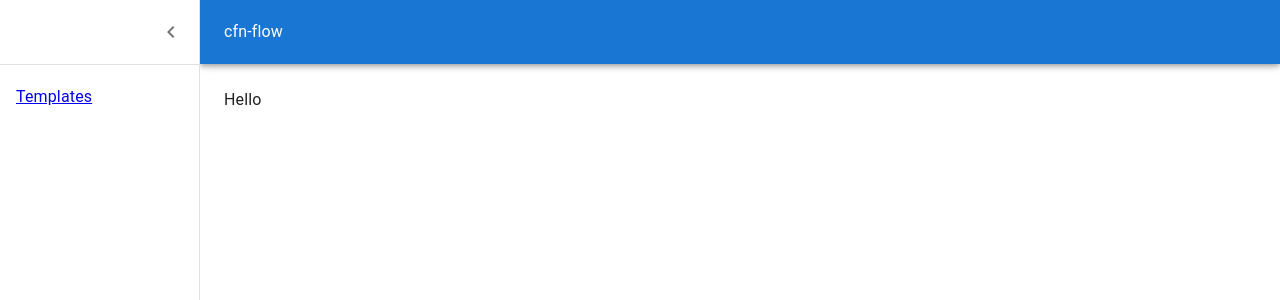
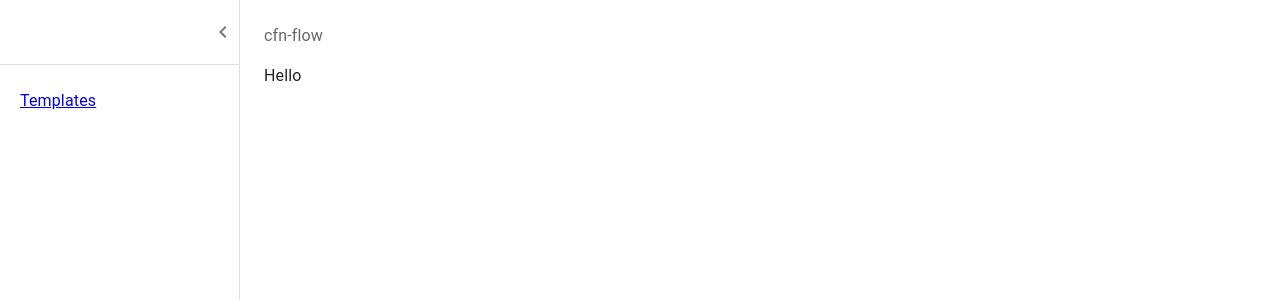
Before and after one commit to horietakehiro/cfn-flow, a React (Create React App) app in the folder cfn-flow-console/: page / in a window 1280 px wide. Both pictures are taken after a click on the button 32 px from the left and 32 px from the top of the page. Shown: the top 300 px of the page. Built offline with nearby package versions, Linux system fonts and the light colour scheme.

Commit message:
modify layout

```diff
--- a/cfn-flow-console/src/components/main.tsx
+++ b/cfn-flow-console/src/components/main.tsx
@@ -1,39 +1,47 @@
 import * as React from 'react';
-import { styled, useTheme } from '@mui/material/styles';
+import { styled, Theme, CSSObject  } from '@mui/material/styles';
 import Box from '@mui/material/Box';
-import Drawer from '@mui/material/Drawer';
+import MuiDrawer from '@mui/material/Drawer';
 import CssBaseline from '@mui/material/CssBaseline';
-import MuiAppBar, { AppBarProps as MuiAppBarProps } from '@mui/material/AppBar';
-import Toolbar from '@mui/material/Toolbar';
 import List from '@mui/material/List';
 import Typography from '@mui/material/Typography';
 import Divider from '@mui/material/Divider';
 import IconButton from '@mui/material/IconButton';
 import MenuIcon from '@mui/icons-material/Menu';
 import ChevronLeftIcon from '@mui/icons-material/ChevronLeft';
-import ChevronRightIcon from '@mui/icons-material/ChevronRight';
 import ListItem from '@mui/material/ListItem';
 import ListItemButton from '@mui/material/ListItemButton';
-import ListItemIcon from '@mui/material/ListItemIcon';
 import ListItemText from '@mui/material/ListItemText';
-import InboxIcon from '@mui/icons-material/MoveToInbox';
-import MailIcon from '@mui/icons-material/Mail';
 import { Stack } from '@mui/material';
-import { Routes, Route, NavLink } from 'react-router-dom';
+import { Routes, Route, NavLink, useLocation, Link as RouterLink } from 'react-router-dom';
+import {Breadcrumbs, Link, LinkProps} from '@mui/material'
+import NavigateNextIcon from '@mui/icons-material/NavigateNext';
 
-import { TemplatesTable, TemplatesMainMenu } from './templates';
-import { spacing } from '@mui/system';
+import { TemplatesMainMenu } from './templates';
 
-const drawerWidth = 200;
+const drawerWidth = 240;
 
-const Router = () => {
-  return (
-    <Routes>
-      <Route path="/" element={<div>Hello</div>} />
-      <Route path='/templates' element={<TemplatesMainMenu />} />
-    </Routes>
-  );
-}
+const openedMixin = (theme: Theme): CSSObject => ({
+  width: drawerWidth,
+  transition: theme.transitions.create('width', {
+    easing: theme.transitions.easing.sharp,
+    duration: theme.transitions.duration.enteringScreen,
+  }),
+  overflowX: 'hidden',
+});
+
+const closedMixin = (theme: Theme): CSSObject => ({
+  transition: theme.transitions.create('width', {
+    easing: theme.transitions.easing.sharp,
+    duration: theme.transitions.duration.leavingScreen,
+  }),
+  overflowX: 'hidden',
+  width: `calc(${theme.spacing(3)} + 1px)`,
+  [theme.breakpoints.up('sm')]: {
+    width: `calc(${theme.spacing(4)} + 1px)`,
+  },
+});
+
 
 const Main = styled('main', { shouldForwardProp: (prop) => prop !== 'open' })<{
   open?: boolean;
@@ -44,109 +52,129 @@ const Main = styled('main', { shouldForwardProp: (prop) => prop !== 'open' })<{
     easing: theme.transitions.easing.sharp,
     duration: theme.transitions.duration.leavingScreen,
   }),
-  marginLeft: `-${drawerWidth}px`,
+  // marginLeft: `-${drawerWidth}px`,
   ...(open && {
     transition: theme.transitions.create('margin', {
       easing: theme.transitions.easing.easeOut,
       duration: theme.transitions.duration.enteringScreen,
     }),
-    marginLeft: 0,
+    // marginLeft: 0,
   }),
 }));
 
-interface AppBarProps extends MuiAppBarProps {
-  open?: boolean;
-}
-
-const AppBar = styled(MuiAppBar, {
-  shouldForwardProp: (prop) => prop !== 'open',
-})<AppBarProps>(({ theme, open }) => ({
-  transition: theme.transitions.create(['margin', 'width'], {
-    easing: theme.transitions.easing.sharp,
-    duration: theme.transitions.duration.leavingScreen,
-  }),
-  ...(open && {
-    width: `calc(100% - ${drawerWidth}px)`,
-    marginLeft: `${drawerWidth}px`,
-    transition: theme.transitions.create(['margin', 'width'], {
-      easing: theme.transitions.easing.easeOut,
-      duration: theme.transitions.duration.enteringScreen,
+const Drawer = styled(MuiDrawer, { shouldForwardProp: (prop) => prop !== 'open' })(
+  ({ theme, open }) => ({
+    width: drawerWidth,
+    flexShrink: 0,
+    whiteSpace: 'nowrap',
+    boxSizing: 'border-box',
+    ...(open && {
+      ...openedMixin(theme),
+      '& .MuiDrawer-paper': openedMixin(theme),
+    }),
+    ...(!open && {
+      ...closedMixin(theme),
+      '& .MuiDrawer-paper': closedMixin(theme),
     }),
   }),
-}));
+);
 
 const DrawerHeader = styled('div')(({ theme }) => ({
   display: 'flex',
   alignItems: 'center',
-  padding: theme.spacing(0, 1),
+  padding: theme.spacing("11", "11"),
   // necessary for content to be below app bar
   justifyContent: 'flex-end',
   ...theme.mixins.toolbar,
 }));
 
+
+const Router = () => {
+  return (
+    <Routes>
+      <Route path="/" element={<div>Hello</div>} />
+      <Route path='/templates' element={<TemplatesMainMenu />} />
+    </Routes>
+  );
+}
+interface LinkRouterProps extends LinkProps {
+  to: string
+  replace?: boolean
+}
+const LinkRouter = (props: LinkRouterProps) => <Link {...props} component={RouterLink as any} />
+const MainHeader = () => {
+  const location = useLocation()
+  const pathElems = location.pathname.split("/").filter((p) => p)
+
+  var breadcrumbs = [
+    <LinkRouter underline="hover" key="1" color="inherit" to="/">
+      cfn-flow
+    </LinkRouter >
+  ]
+
+  breadcrumbs = breadcrumbs.concat(
+    pathElems.map((value, index) => {
+      const last = index === pathElems.length - 1
+      const to = `/${pathElems.slice(0, index+1).join("/")}`
+      return last ? (
+        <Typography key={to}>{value}</Typography>
+      ) : (
+        <LinkRouter underline="hover" key={index} color="inherit" to={to}>{value}</LinkRouter>
+      )
+    })
+  )
+
+  return (
+    <Stack spacing={2}>
+      <Breadcrumbs
+        separator={<NavigateNextIcon fontSize="small" />}
+        aria-label="breadcrumb"
+      >
+        {breadcrumbs}
+      </Breadcrumbs>
+    </Stack>
+  );
+}
+
+
 export default function MainOutline() {
-  const theme = useTheme();
   const [open, setOpen] = React.useState(false);
 
-  const handleDrawerOpen = () => {
-    setOpen(true);
-  };
-
-  const handleDrawerClose = () => {
-    setOpen(false);
-  };
 
   return (
     <Box sx={{ display: 'flex' }}>
       <CssBaseline />
-      <AppBar position="fixed" open={open}>
-        <Toolbar>
-          <IconButton
-            color="inherit"
-            aria-label="open drawer"
-            onClick={handleDrawerOpen}
-            edge="start"
-            sx={{ mr: 2, ...(open && { display: 'none' }) }}
-          >
-            <MenuIcon />
-          </IconButton>
-          <Typography variant="body1" noWrap component="div">
-            cfn-flow
-          </Typography>
-        </Toolbar>
-      </AppBar>
       <Drawer
-        sx={{
-          width: drawerWidth,
-          // height: 'calc(100% - 64px)',
-          // top: 64,
-          flexShrink: 0,
-          '& .MuiDrawer-paper': {
-            width: drawerWidth,
-            boxSizing: 'border-box',
-          },
-        }}
-        variant="persistent"
-        anchor="left"
+        variant="permanent"
         open={open}
       >
         <DrawerHeader>
-          <IconButton onClick={handleDrawerClose}>
-            {theme.direction === 'ltr' ? <ChevronLeftIcon /> : <ChevronRightIcon />}
+          <IconButton onClick={() => (setOpen(!open))}
+            sx={{px: 0.5}}
+          >
+          {open ? <ChevronLeftIcon/> : <MenuIcon />}
           </IconButton>
         </DrawerHeader>
         <Divider />
         <List>
-          <ListItem key={"Templates"} disablePadding>
-            <ListItemButton>
-              <NavLink to={"/templates"}><ListItemText primary={"Templates"} /></NavLink>
+          <ListItem key={"Templates"} disablePadding  sx={{ display: 'block' }}>
+            <ListItemButton
+                sx={{
+                  minHeight: 48,
+                  justifyContent: open ? 'initial' : 'center',
+                  px: 2.5,
+                }}
+            >
+                <ListItemText primary={<NavLink to={"/templates"}><ListItemText primary={"Templates"} /></NavLink>} sx={{ opacity: open ? 1 : 0 }} />
             </ListItemButton>
           </ListItem>
         </List>
       </Drawer>
-      <Main open={open}>
-        <DrawerHeader />
+      <Main open>
+        <Stack direction={"column"} spacing={2}>
+        <MainHeader/>
         <Router />
+        </Stack>
       </Main>
     </Box>
   );
--- a/cfn-flow-console/src/components/templates.tsx
+++ b/cfn-flow-console/src/components/templates.tsx
@@ -67,7 +67,7 @@ export const TemplatesMainMenu: React.FC = () => {
         <Stack direction={"row"}>
           <Grid container spacing={2}>
             <Grid item xs={4}>
-              CloudFromation Templates
+              <Typography variant='h6'>CloudFromation Templates</Typography>
             </Grid>
             <Grid item xs={8}>
               <Stack spacing={2} direction="row" justifyContent={"flex-end"}>
```
